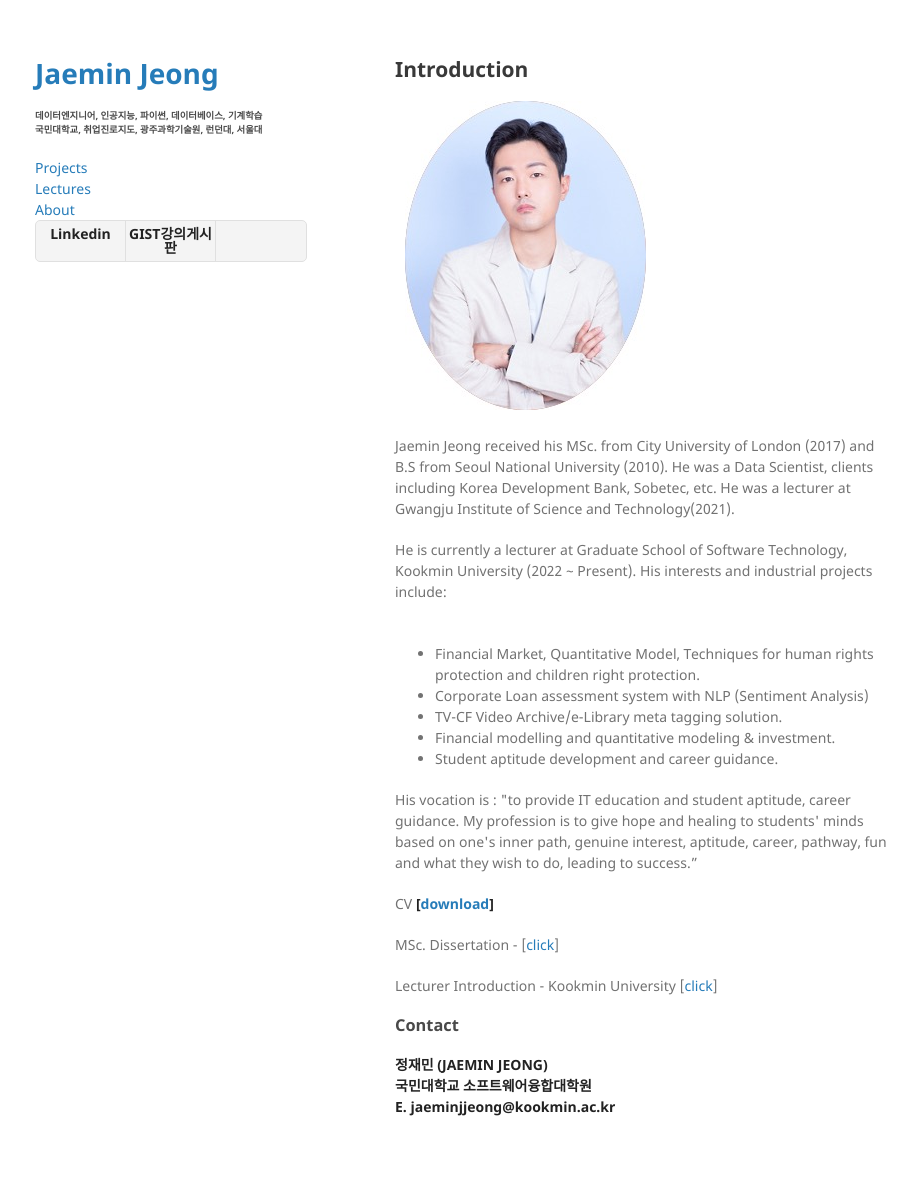
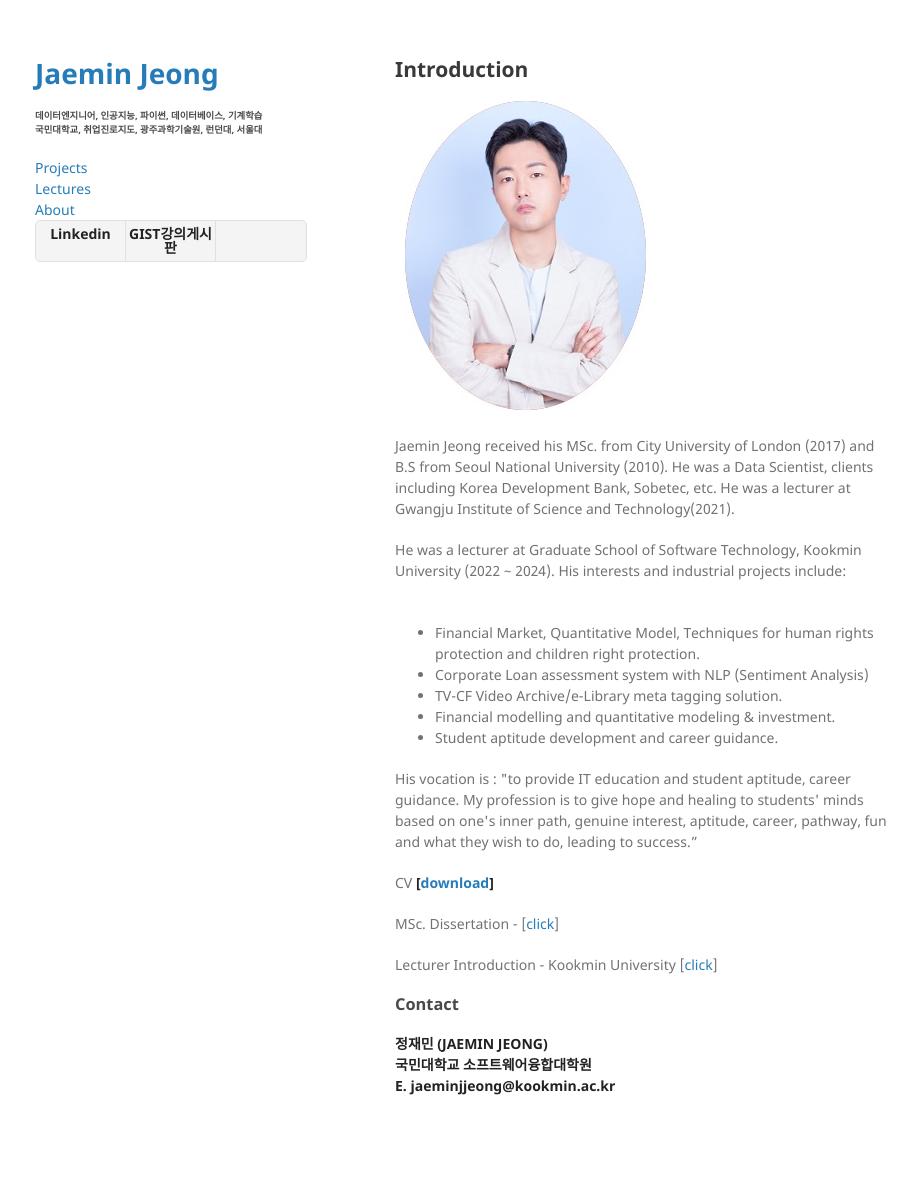
Before and after one commit to jaeminjjung/jaeminjjung.github.io, a Jekyll site: the page built from index.md, in a window 1280 px wide. Shown: the whole page, without its empty margins (175-1092 px from the left). Built offline with Jekyll 4.4.1, drawn with Linux system fonts in a browser that asks for light colours; our own code applies the rules of GitHub Pages for plain Markdown files; after the commit the page ends 1166 px from its top, so only the background shows below that.

Commit message:
Update index.md

```diff
--- a/index.md
+++ b/index.md
@@ -8,7 +8,7 @@
     <div class="twoColumn">
          <p>Jaemin Jeong received his MSc. from City University of London (2017) and B.S from Seoul National University (2010). He was a Data Scientist, clients including Korea Development Bank, Sobetec, etc. He was a lecturer at Gwangju Institute of Science and Technology(2021). </p>
 
-<p>He is currently a lecturer at Graduate School of Software Technology, Kookmin University (2022 ~ Present). His  interests and industrial projects include:</p>
+<p>He was a lecturer at Graduate School of Software Technology, Kookmin University (2022 ~ 2024). His  interests and industrial projects include:</p>
 <br/>
 <ul>
   <li>Financial Market, Quantitative Model, Techniques for human rights protection and children right protection.</li>
```
